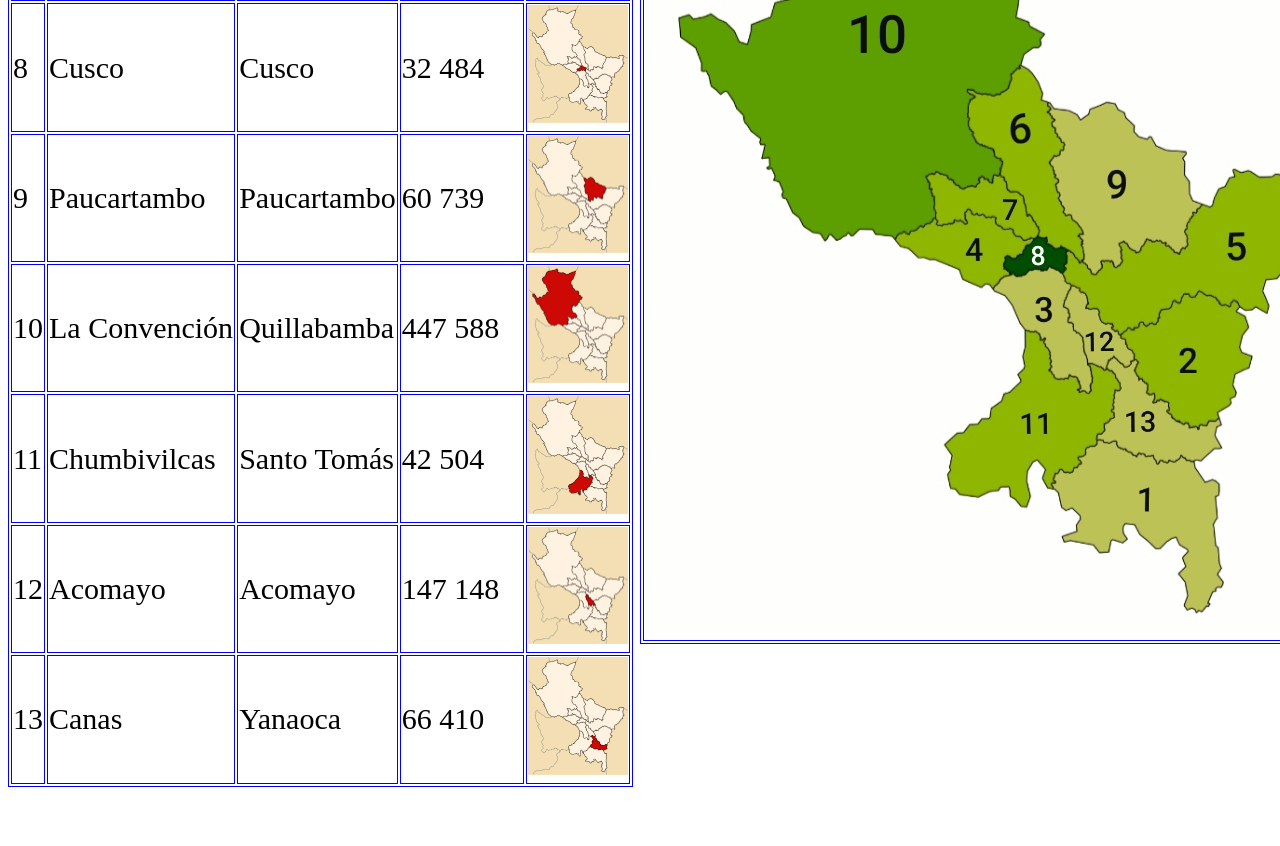
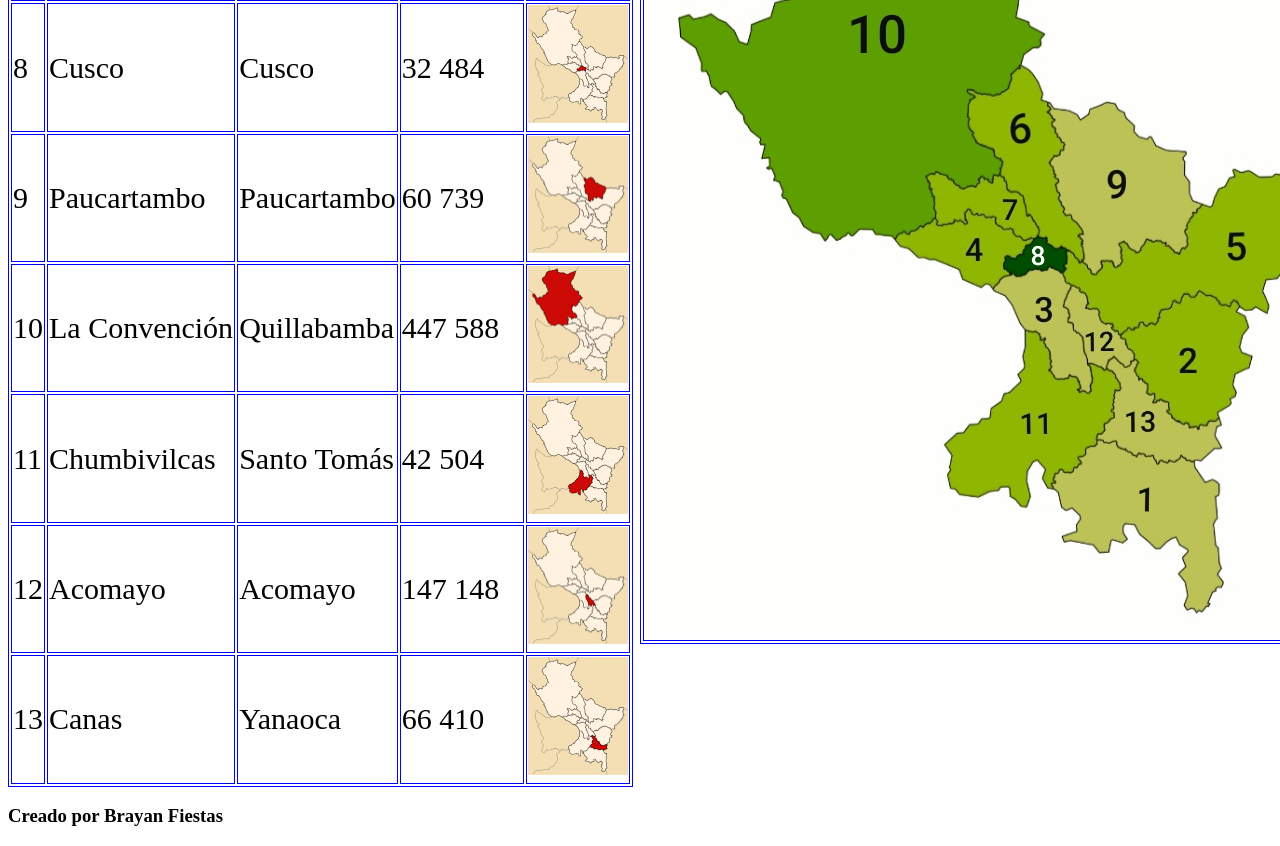
Before and after one commit to BrayanFiestas123456/BrayanFiestas123456.github.io, a plain HTML site: page index.html in a window 1280 px wide. Shown: the part 4436-5282 px from the top of the page. Before the commit the page ends 5231 px from the top, so only its background shows below. Drawn offline with Linux system fonts and the light colour scheme.

Commit message:
Proyecto12

```diff
--- a/index.html
+++ b/index.html
@@ -281,9 +281,13 @@
                 <td><img src="/imagenes1/canas.png" alt="" width="100"></td>
 </tr>
 </table>
+    </section>
 
+    <footer>
 
-    </section>
+<h3>Creado por Brayan Fiestas</h3>
+
+    </footer>
 
 
 
```
